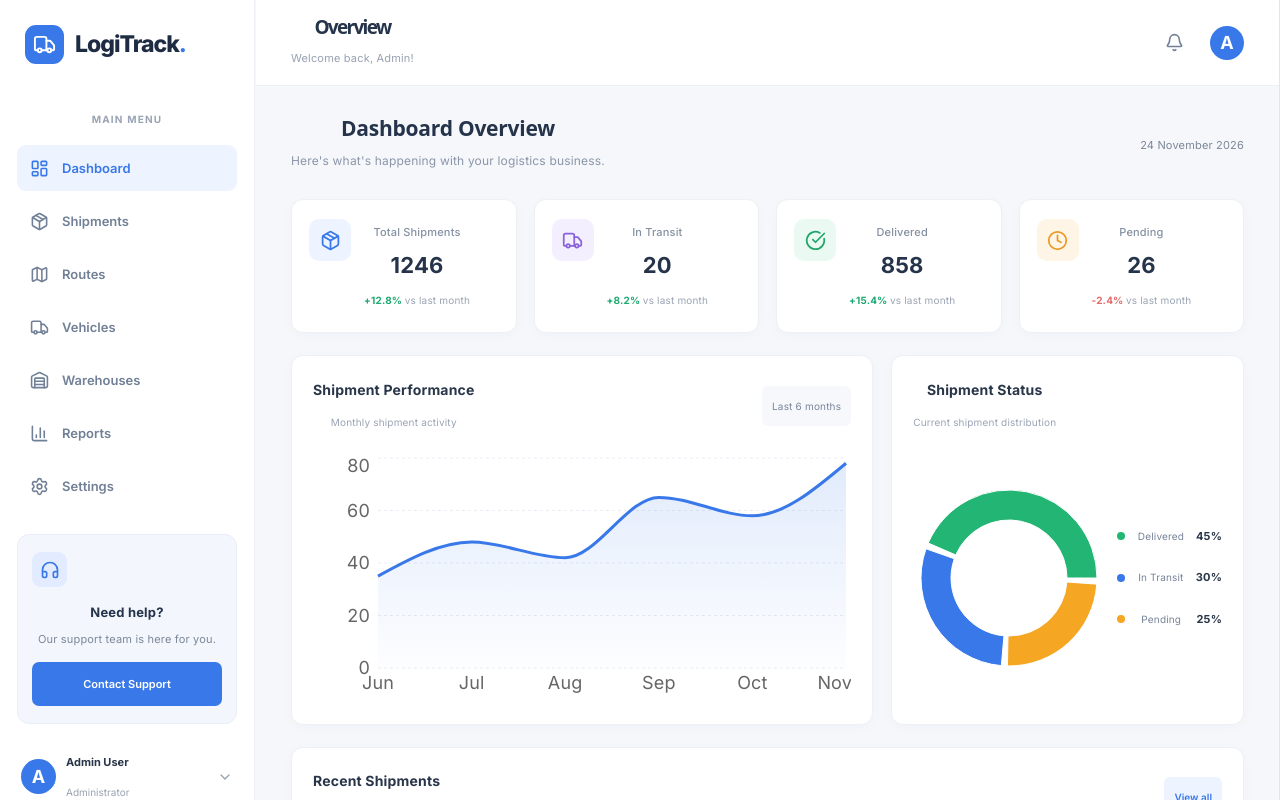
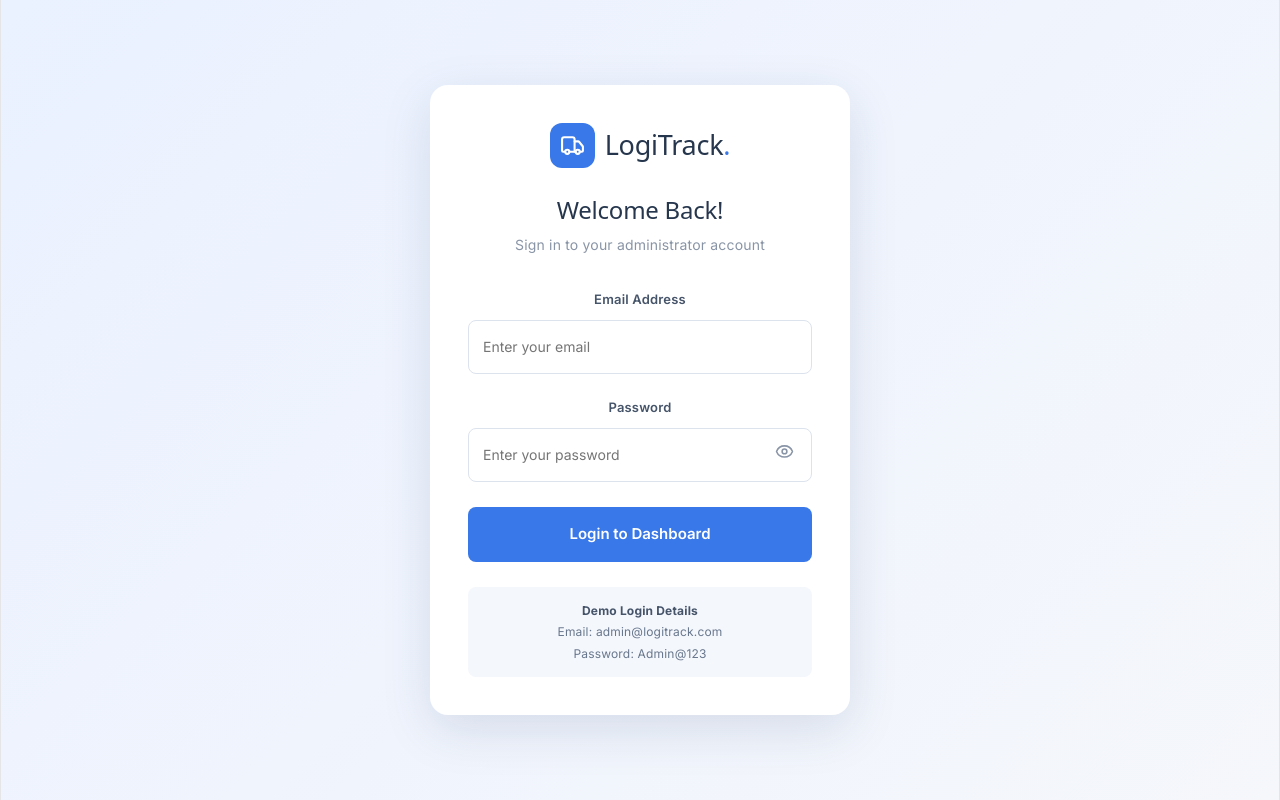
Before and after one commit to rutujathoke43-afk/LogiTrack-Logistics-Dashboard, a React (Vite) app: page / in a window 1280 px wide. Shown: the top 800 px of the page. Built offline with nearby package versions, Linux system fonts and the light colour scheme.

Commit message:
Add login and logout functionality

```diff
--- a/src/App.jsx
+++ b/src/App.jsx
@@ -1,16 +1,20 @@
-
 import { useMemo, useState } from 'react'
 import {
   LayoutDashboard, Package, Truck, Map, Warehouse, BarChart3,
   Settings, Search, Bell, Plus, Pencil, Trash2, X, Menu,
   Headphones, Mail, ChevronDown, TrendingUp, CheckCircle,
-  Clock, Moon, Sun, Send, User, LogOut
+  Clock, Send, User, LogOut, Eye, EyeOff
 } from 'lucide-react'
+
 import {
   ResponsiveContainer, AreaChart, Area, XAxis, YAxis,
   CartesianGrid, Tooltip, PieChart, Pie, Cell, BarChart, Bar
 } from 'recharts'
+
 import './App.css'
+
+const LOGIN_EMAIL = 'admin@logitrack.com'
+const LOGIN_PASSWORD = 'Admin@123'
 
 const initialShipments = [
   { id: 'SHP-1001', customer: 'Aarav Enterprises', origin: 'Mumbai', destination: 'Pune', date: '2026-11-20', status: 'In Transit', amount: 12500 },
@@ -97,6 +101,15 @@ const fieldConfig = {
 }
 
 function App() {
+  const [isLoggedIn, setIsLoggedIn] = useState(
+    localStorage.getItem('logitrack_logged_in') === 'true'
+  )
+
+  const [loginEmail, setLoginEmail] = useState('')
+  const [loginPassword, setLoginPassword] = useState('')
+  const [showPassword, setShowPassword] = useState(false)
+  const [loginError, setLoginError] = useState('')
+
   const [activePage, setActivePage] = useState('Dashboard')
   const [sidebarOpen, setSidebarOpen] = useState(false)
   const [shipments, setShipments] = useState(initialShipments)
@@ -129,10 +142,48 @@ function App() {
       const matchesSearch = Object.values(item).some(value =>
         String(value).toLowerCase().includes(search.toLowerCase())
       )
-      const matchesStatus = statusFilter === 'All' || item.status === statusFilter
+
+      const matchesStatus =
+        statusFilter === 'All' || item.status === statusFilter
+
       return matchesSearch && matchesStatus
     })
   }, [currentData, search, statusFilter])
+
+  const handleLogin = event => {
+    event.preventDefault()
+
+    if (
+      loginEmail.trim().toLowerCase() === LOGIN_EMAIL &&
+      loginPassword === LOGIN_PASSWORD
+    ) {
+      localStorage.setItem('logitrack_logged_in', 'true')
+      setIsLoggedIn(true)
+      setLoginError('')
+      setLoginEmail('')
+      setLoginPassword('')
+      setActivePage('Dashboard')
+    } else {
+      setLoginError('Invalid email or password. Please try again.')
+    }
+  }
+
+  const handleLogout = () => {
+    const confirmed = window.confirm('Are you sure you want to logout?')
+
+    if (!confirmed) return
+
+    localStorage.removeItem('logitrack_logged_in')
+    setIsLoggedIn(false)
+    setProfileOpen(false)
+    setProfileModalOpen(false)
+    setActivePage('Dashboard')
+    setSearch('')
+    setStatusFilter('All')
+    setLoginError('')
+    setLoginEmail('')
+    setLoginPassword('')
+  }
 
   const openAdd = () => {
     setEditingItem(null)
@@ -148,6 +199,7 @@ function App() {
 
   const saveItem = event => {
     event.preventDefault()
+
     const [, setter] = dataMap[activePage]
 
     if (editingItem) {
@@ -177,6 +229,7 @@ function App() {
 
   const deleteItem = id => {
     if (!window.confirm('Are you sure you want to delete this record?')) return
+
     const [, setter] = dataMap[activePage]
     setter(old => old.filter(item => item.id !== id))
   }
@@ -194,18 +247,9 @@ function App() {
     const body = encodeURIComponent(
       supportMessage || 'Hello, I need help with LogiTrack.'
     )
-    window.location.href = `mailto:support@logitrack.com?subject=${subject}&body=${body}`
-  }
 
-  const handleLogout = () => {
-    const confirmed = window.confirm('Are you sure you want to logout?')
-    if (confirmed) {
-      setProfileOpen(false)
-      setActivePage('Dashboard')
-      setSearch('')
-      setStatusFilter('All')
-      alert('You have been logged out of the demo profile.')
-    }
+    window.location.href =
+      `mailto:support@logitrack.com?subject=${subject}&body=${body}`
   }
 
   const renderDashboard = () => (
@@ -215,6 +259,7 @@ function App() {
           <h2>Dashboard Overview</h2>
           <p>Here's what's happening with your logistics business.</p>
         </div>
+
         <span className="date-label">
           {new Date().toLocaleDateString('en-IN', {
             day: 'numeric',
@@ -240,6 +285,7 @@ function App() {
             </div>
             <span className="chart-period">Last 6 months</span>
           </div>
+
           <div className="chart-area">
             <ResponsiveContainer width="100%" height="100%">
               <AreaChart data={monthlyData}>
@@ -266,6 +312,7 @@ function App() {
               <p>Current shipment distribution</p>
             </div>
           </div>
+
           <div className="pie-area">
             <ResponsiveContainer width="100%" height="100%">
               <PieChart>
@@ -280,6 +327,7 @@ function App() {
                 <Tooltip />
               </PieChart>
             </ResponsiveContainer>
+
             <div className="pie-legend">
               {statusData.map((item, index) => (
                 <div key={item.name}>
@@ -302,10 +350,12 @@ function App() {
             <h3>Recent Shipments</h3>
             <p>Latest shipment activity</p>
           </div>
+
           <button className="text-button" onClick={() => openPage('Shipments')}>
             View all
           </button>
         </div>
+
         <div className="table-wrap">
           <table>
             <thead>
@@ -318,6 +368,7 @@ function App() {
                 <th>Amount</th>
               </tr>
             </thead>
+
             <tbody>
               {shipments.slice(0, 5).map(item => (
                 <tr key={item.id}>
@@ -347,6 +398,7 @@ function App() {
             <h2>{activePage}</h2>
             <p>Manage and track your {activePage.toLowerCase()}.</p>
           </div>
+
           <button className="primary-button" onClick={openAdd}>
             <Plus size={17} /> Add {activePage.slice(0, -1)}
           </button>
@@ -362,6 +414,7 @@ function App() {
                 placeholder={`Search ${activePage.toLowerCase()}...`}
               />
             </div>
+
             <select
               className="filter-select"
               value={statusFilter}
@@ -380,6 +433,7 @@ function App() {
                   <th>Actions</th>
                 </tr>
               </thead>
+
               <tbody>
                 {filteredData.map(item => (
                   <tr key={item.id}>
@@ -392,6 +446,7 @@ function App() {
                             : item[field[0]]}
                       </td>
                     ))}
+
                     <td>
                       <div className="action-buttons">
                         <button
@@ -401,6 +456,7 @@ function App() {
                         >
                           <Pencil size={16} />
                         </button>
+
                         <button
                           className="icon-button delete"
                           title="Delete"
@@ -412,6 +468,7 @@ function App() {
                     </td>
                   </tr>
                 ))}
+
                 {filteredData.length === 0 && (
                   <tr>
                     <td colSpan={fields.length + 1} className="empty-state">
@@ -422,6 +479,7 @@ function App() {
               </tbody>
             </table>
           </div>
+
           <div className="table-footer">
             Showing {filteredData.length} of {currentData.length} records
           </div>
@@ -453,6 +511,7 @@ function App() {
             <p>Revenue overview for the last six months</p>
           </div>
         </div>
+
         <div className="chart-area">
           <ResponsiveContainer width="100%" height="100%">
             <BarChart data={monthlyData}>
@@ -485,6 +544,7 @@ function App() {
             <strong>Dark Mode</strong>
             <p>Switch between light and dark appearance.</p>
           </div>
+
           <button
             className={`toggle ${darkMode ? 'active' : ''}`}
             onClick={() => setDarkMode(!darkMode)}
@@ -499,6 +559,7 @@ function App() {
             <strong>Notifications</strong>
             <p>Receive shipment and delivery notifications.</p>
           </div>
+
           <button
             className={`toggle ${notifications ? 'active' : ''}`}
             onClick={() => setNotifications(!notifications)}
@@ -513,6 +574,7 @@ function App() {
             <strong>Support Email</strong>
             <p>support@logitrack.com</p>
           </div>
+
           <button className="secondary-button" onClick={() => setSupportOpen(true)}>
             Contact Support
           </button>
@@ -521,10 +583,177 @@ function App() {
     </>
   )
 
+  // LOGIN PAGE
+  if (!isLoggedIn) {
+    return (
+      <div style={{
+        minHeight: '100vh',
+        display: 'flex',
+        alignItems: 'center',
+        justifyContent: 'center',
+        padding: '20px',
+        background: 'linear-gradient(135deg, #eaf1ff, #f5f7fb)'
+      }}>
+        <div style={{
+          width: '100%',
+          maxWidth: '420px',
+          padding: '38px',
+          borderRadius: '18px',
+          background: '#ffffff',
+          boxShadow: '0 15px 50px rgba(30, 60, 110, 0.13)'
+        }}>
+          <div style={{
+            display: 'flex',
+            justifyContent: 'center',
+            alignItems: 'center',
+            gap: '10px',
+            marginBottom: '28px'
+          }}>
+            <div style={{
+              width: '45px',
+              height: '45px',
+              borderRadius: '12px',
+              display: 'grid',
+              placeItems: 'center',
+              background: '#3978e8',
+              color: '#fff'
+            }}>
+              <Truck size={25} />
+            </div>
+
+            <h2 style={{
+              fontSize: '27px',
+              color: '#26364d',
+              margin: 0
+            }}>
+              LogiTrack<span style={{ color: '#3978e8' }}>.</span>
+            </h2>
+          </div>
+
+          <div style={{ textAlign: 'center', marginBottom: '28px' }}>
+            <h2 style={{ color: '#26364d', marginBottom: '8px' }}>
+              Welcome Back!
+            </h2>
+            <p style={{ color: '#8995a6', fontSize: '14px' }}>
+              Sign in to your administrator account
+            </p>
+          </div>
+
+          <form onSubmit={handleLogin}>
+            <label style={{
+              display: 'block',
+              color: '#46546a',
+              fontSize: '13px',
+              fontWeight: 600,
+              marginBottom: '8px'
+            }}>
+              Email Address
+            </label>
+
+            <input
+              type="email"
+              required
+              value={loginEmail}
+              onChange={e => setLoginEmail(e.target.value)}
+              placeholder="Enter your email"
+              style={loginInputStyle}
+            />
+
+            <label style={{
+              display: 'block',
+              color: '#46546a',
+              fontSize: '13px',
+              fontWeight: 600,
+              marginBottom: '8px',
+              marginTop: '20px'
+            }}>
+              Password
+            </label>
+
+            <div style={{ position: 'relative' }}>
+              <input
+                type={showPassword ? 'text' : 'password'}
+                required
+                value={loginPassword}
+                onChange={e => setLoginPassword(e.target.value)}
+                placeholder="Enter your password"
+                style={{ ...loginInputStyle, paddingRight: '45px' }}
+              />
+
+              <button
+                type="button"
+                onClick={() => setShowPassword(!showPassword)}
+                style={{
+                  position: 'absolute',
+                  right: '12px',
+                  top: '50%',
+                  transform: 'translateY(-50%)',
+                  border: 'none',
+                  background: 'transparent',
+                  color: '#8995a6',
+                  cursor: 'pointer'
+                }}
+              >
+                {showPassword ? <EyeOff size={19} /> : <Eye size={19} />}
+              </button>
+            </div>
+
+            {loginError && (
+              <p style={{
+                color: '#dc4545',
+                fontSize: '13px',
+                marginTop: '13px'
+              }}>
+                {loginError}
+              </p>
+            )}
+
+            <button
+              type="submit"
+              style={{
+                width: '100%',
+                marginTop: '25px',
+                padding: '14px',
+                border: 'none',
+                borderRadius: '8px',
+                background: '#3978e8',
+                color: '#fff',
+                fontSize: '15px',
+                fontWeight: 600,
+                cursor: 'pointer'
+              }}
+            >
+              Login to Dashboard
+            </button>
+          </form>
+
+          <div style={{
+            marginTop: '25px',
+            padding: '13px',
+            borderRadius: '8px',
+            background: '#f4f7fc',
+            fontSize: '12px',
+            color: '#68778d',
+            lineHeight: 1.8
+          }}>
+            <strong style={{ color: '#46546a' }}>Demo Login Details</strong>
+            <br />
+            Email: {LOGIN_EMAIL}
+            <br />
+            Password: {LOGIN_PASSWORD}
+          </div>
+        </div>
+      </div>
+    )
+  }
+
   return (
     <div className={`app-shell ${darkMode ? 'dark-mode' : ''}`}>
       {sidebarOpen && (
-        <div className="sidebar-overlay" onClick={() => setSidebarOpen(false)} />
+        <div
+          className="sidebar-overlay"
+          onClick={() => setSidebarOpen(false)}
+        />
       )}
 
       <aside className={`sidebar ${sidebarOpen ? 'sidebar-open' : ''}`}>
@@ -538,6 +767,7 @@ function App() {
         <nav className="nav-menu">
           {navItems.map(item => {
             const Icon = item.icon
+
             return (
               <button
                 key={item.name}
@@ -556,12 +786,12 @@ function App() {
             <div className="support-icon"><Headphones size={20} /></div>
             <strong>Need help?</strong>
             <p>Our support team is here for you.</p>
+
             <button onClick={() => setSupportOpen(true)}>
               Contact Support
             </button>
           </div>
 
-          {/* ADMIN PROFILE MENU */}
           <div style={{ position: 'relative' }}>
             <button
               type="button"
@@ -576,10 +806,12 @@ function App() {
               }}
             >
               <div className="avatar">A</div>
+
               <div>
                 <strong>Admin User</strong>
                 <span>Administrator</span>
               </div>
+
               <ChevronDown
                 size={16}
                 style={{
@@ -645,6 +877,7 @@ function App() {
             >
               <Menu size={22} />
             </button>
+
             <div>
               <h1>{activePage === 'Dashboard' ? 'Overview' : activePage}</h1>
               <p>Welcome back, Admin!</p>
@@ -659,6 +892,7 @@ function App() {
             >
               <Bell size={19} />
             </button>
+
             <div className="top-avatar">A</div>
           </div>
         </header>
@@ -689,6 +923,7 @@ function App() {
                 <h3>{editingItem ? 'Edit' : 'Add'} {activePage.slice(0, -1)}</h3>
                 <p>Enter the details below.</p>
               </div>
+
               <button className="close-button" onClick={() => setModalOpen(false)}>
                 <X size={20} />
               </button>
@@ -699,6 +934,7 @@ function App() {
                 {fieldConfig[activePage]?.map(field => (
                   <label className="form-field" key={field[0]}>
                     <span>{field[1]}</span>
+
                     {field[2] === 'select' ? (
                       <select
                         required
@@ -737,6 +973,7 @@ function App() {
                 >
                   Cancel
                 </button>
+
                 <button type="submit" className="primary-button">
                   {editingItem ? 'Save Changes' : 'Add Record'}
                 </button>
@@ -760,6 +997,7 @@ function App() {
                 <h3>My Profile</h3>
                 <p>Administrator Account Details</p>
               </div>
+
               <button
                 className="close-button"
                 onClick={() => setProfileModalOpen(false)}
@@ -783,9 +1021,11 @@ function App() {
               }}>
                 A
               </div>
+
               <h3 style={{ margin: '0 0 6px', color: darkMode ? '#ffffff' : '#29364a' }}>
                 Admin User
               </h3>
+
               <p style={{ color: '#8995a6', fontSize: '12px' }}>
                 Administrator
               </p>
@@ -800,10 +1040,12 @@ function App() {
                 <small style={{ color: '#929daf' }}>Account Name</small>
                 <strong style={{ display: 'block', marginTop: '5px' }}>Admin User</strong>
               </div>
+
               <div style={{ marginBottom: '14px' }}>
                 <small style={{ color: '#929daf' }}>Role</small>
                 <strong style={{ display: 'block', marginTop: '5px' }}>Administrator</strong>
               </div>
+
               <div>
                 <small style={{ color: '#929daf' }}>Application</small>
                 <strong style={{ display: 'block', marginTop: '5px' }}>LogiTrack Dashboard</strong>
@@ -836,6 +1078,7 @@ function App() {
                 <h3>Contact Support</h3>
                 <p>We're here to help you.</p>
               </div>
+
               <button className="close-button" onClick={() => setSupportOpen(false)}>
                 <X size={20} />
               </button>
@@ -851,6 +1094,7 @@ function App() {
 
             <label className="form-field support-message">
               <span>How can we help?</span>
+
               <textarea
                 rows="4"
                 value={supportMessage}
@@ -866,10 +1110,12 @@ function App() {
               >
                 Close
               </button>
+
               <button className="primary-button" onClick={sendSupportEmail}>
                 <Send size={16} /> Open Email App
               </button>
             </div>
+
             <p className="support-note">
               If your computer has an email app configured, it will open with your message ready to send.
             </p>
@@ -878,6 +1124,18 @@ function App() {
       )}
     </div>
   )
+}
+
+const loginInputStyle = {
+  width: '100%',
+  boxSizing: 'border-box',
+  padding: '13px 14px',
+  border: '1px solid #dce3ed',
+  borderRadius: '8px',
+  outline: 'none',
+  fontSize: '14px',
+  color: '#29364a',
+  background: '#fff'
 }
 
 const profileMenuButton = {
@@ -901,9 +1159,11 @@ function StatCard({ title, value, change, icon: Icon, tone }) {
       <div className={`stat-icon ${tone}`}>
         <Icon size={21} />
       </div>
+
       <div className="stat-info">
         <span>{title}</span>
         <strong>{value}</strong>
+
         <small className={change.startsWith('-') ? 'negative' : 'positive'}>
           {change} <span>vs last month</span>
         </small>
@@ -914,7 +1174,12 @@ function StatCard({ title, value, change, icon: Icon, tone }) {
 
 function StatusBadge({ status }) {
   const normalized = status.toLowerCase().replaceAll(' ', '-')
-  return <span className={`status-badge ${normalized}`}>{status}</span>
+
+  return (
+    <span className={`status-badge ${normalized}`}>
+      {status}
+    </span>
+  )
 }
 
 export default App
```
